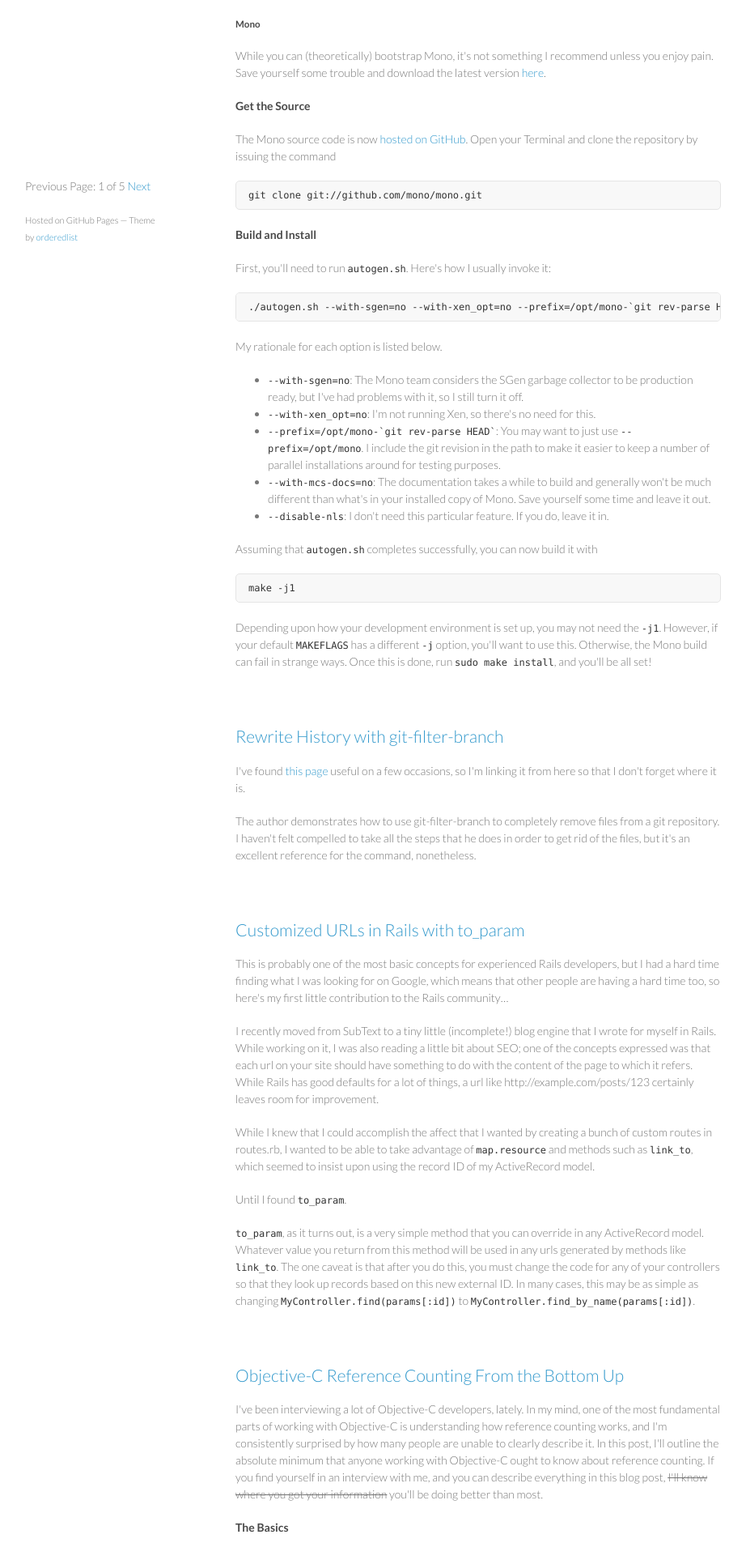
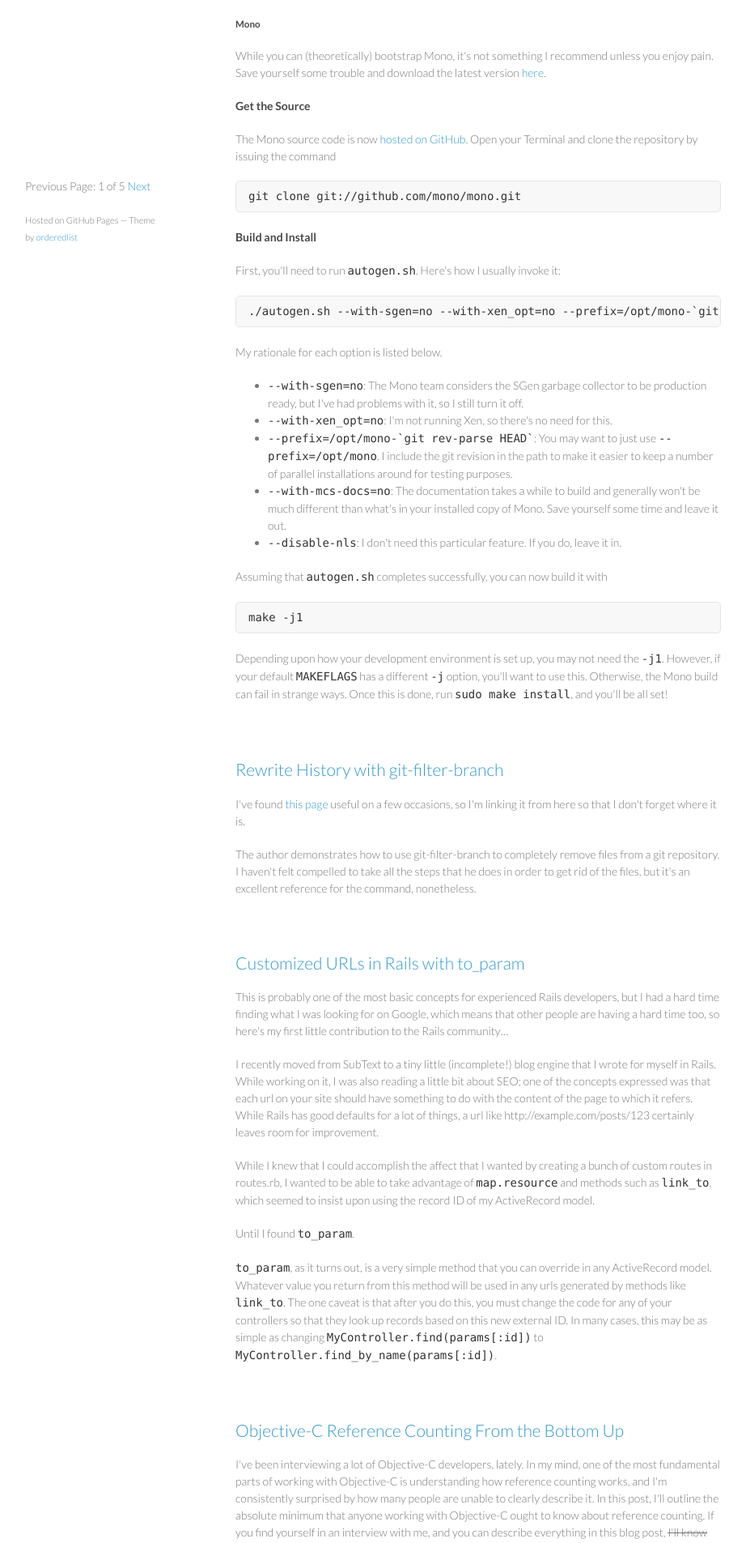
Before and after one commit to amanda-mitchell/fallingcanbedeadly.com, a Jekyll site: the page built from index.html, in a window 1280 px wide. Shown: the part 528-2433 px from the top of the page at 81% size, without its empty margins (179-1101 px from the left). Built offline with Jekyll 4.4.1, drawn with Linux system fonts in a browser that asks for light colours; the list of posts is cut into pages by our own code.

Commit message:
Remove css option that results in weird gist imports.

```diff
--- a/stylesheets/styles.css
+++ b/stylesheets/styles.css
@@ -60,7 +60,6 @@ blockquote {
 code, pre {
   font-family:Monaco, Bitstream Vera Sans Mono, Lucida Console, Terminal;
   color:#333;
-  font-size:12px;
 }
 
 pre {
```
